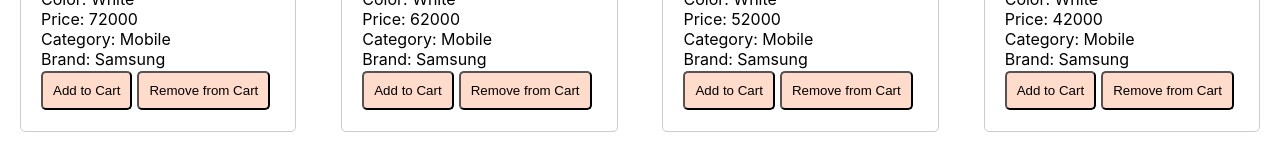
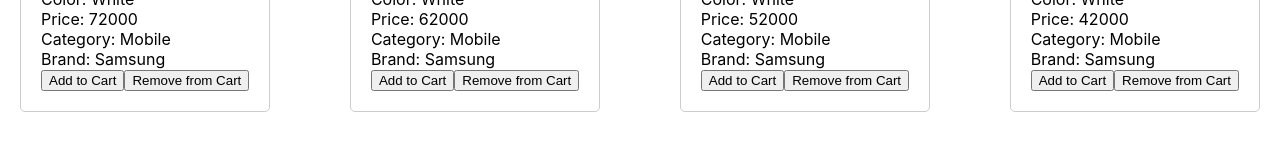
Before and after one commit to rv20197/react-redux-saga-ecomm, a React (Create React App) app: page / in a window 1280 px wide. Shown: the part 398-558 px from the top of the page. Built offline with nearby package versions, Linux system fonts and the light colour scheme; data requests are answered from the project's data file.

Commit message:
CSS Clean

```diff
--- a/src/App.css
+++ b/src/App.css
@@ -1,13 +1,6 @@
 .header {
 	background-color: orange;
 	height: 100px;
-}
-
-.btn {
-	margin: 2px 5px 1px 0;
-	border-radius: 5px;
-	padding: 10px;
-	background-color: rgba(255, 165, 125, 0.4);
 }
 
 .logo {
```
